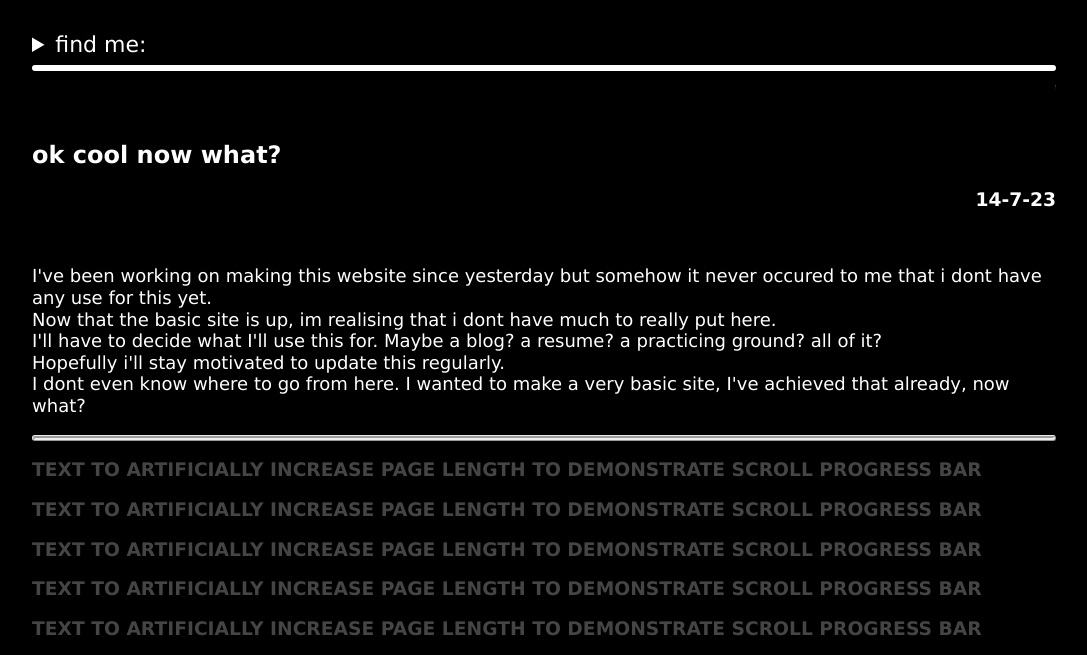
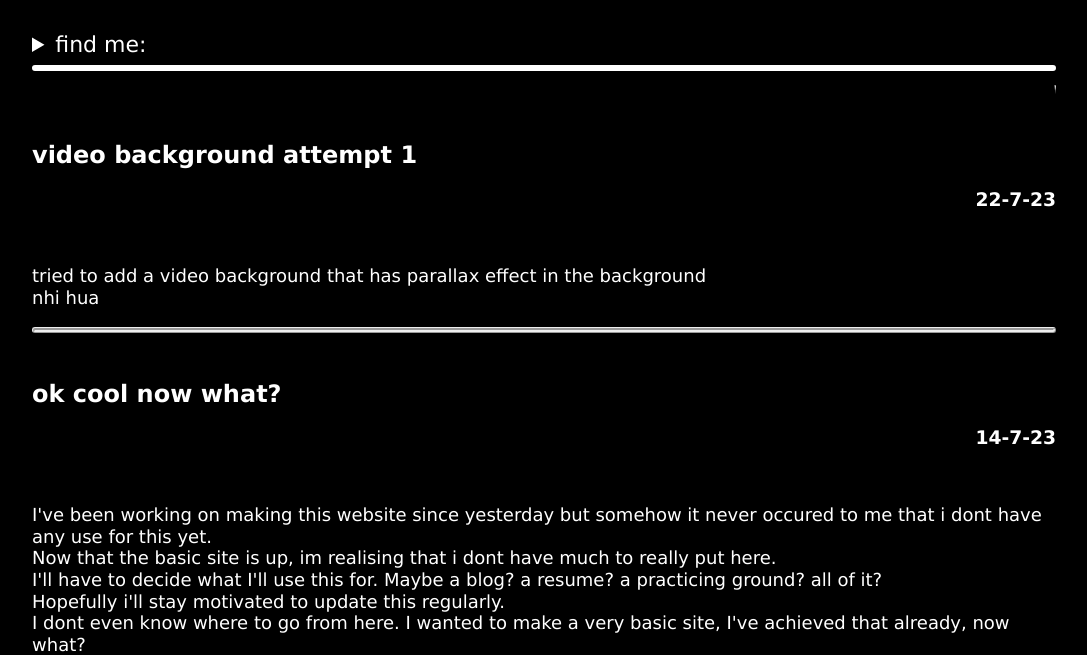
Before and after one commit to Daksh2k5/daksh2k5.github.io, a plain HTML site: page index.html in a window 1280 px wide. Shown: the part 143-798 px from the top of the page, without its empty margins (96-1183 px from the left). Drawn offline with Linux system fonts and the light colour scheme.

Commit message:
Update index.html

```diff
--- a/index.html
+++ b/index.html
@@ -71,7 +71,7 @@ details[open] summary ~ * {
 <img src="youtubelogo.png" alt="youtube" width="25" height="25">
 <a href="https://www.youtube.com/channel/UCKvMU_jATKHi3raqGovIi5Q" target="_blank" style="color: white; text-decoration: none; font-size:22px;">@ducksh</a>
 </br>
-<img src="discordlogo.png" alt="youtube" width="25" height="25">
+<img src="discordlogo.png" alt="discord" width="25" height="25">
 <a href="https://discordapp.com/users/591132168483242014" target="_blank" style="color: white; text-decoration: none; font-size:22px;">ducksh</a>
 </details>
 <hr style="border: solid; background-color: #ffffff;border-radius: 3px;">
@@ -79,6 +79,15 @@ details[open] summary ~ * {
 <marquee>why do all old websites use this scrolling effect?</marquee>
 </br></br>
 
+<h2 >video background attempt 1</h2>
+  <h3 style=" text-align: right;">22-7-23</h3>
+</br>
+<p style="font-size: 18px;line-height: 120%;">
+tried to add a video background that has parallax effect in the background
+</br> nhi hua
+</p>
+  <hr style= "background-color: #ffffff;border-radius: 3px; border:ridge">
+</br>
 
   <h2 >ok cool now what?</h2>
   <h3 style=" text-align: right;">14-7-23</h3>
```
